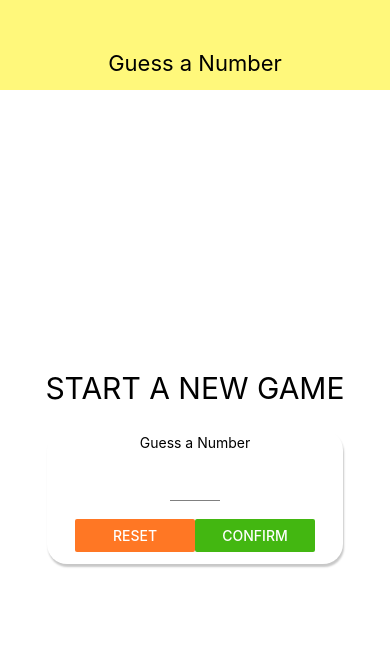
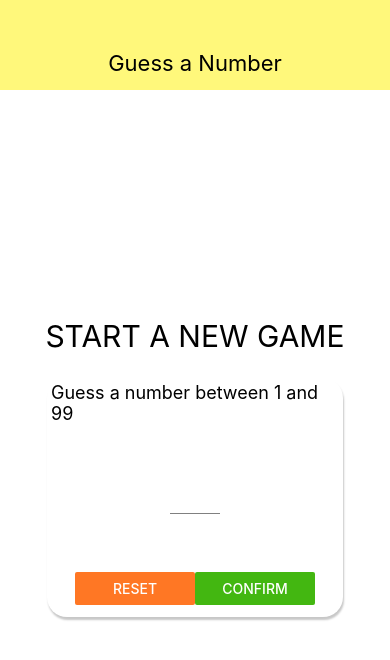
Before and after one commit to BulletButcher88/rn-number-game, a React Native app: screen / in a window 390 px wide. Shown: the top 660 px of the page. Built offline with nearby package versions, Linux system fonts and the light colour scheme.

Commit message:
validation

```diff
--- a/components/Input.js
+++ b/components/Input.js
@@ -12,7 +12,7 @@ const styles = StyleSheet.create({
     height: 40,
     borderBottomColor: 'grey',
     borderBottomWidth: 1,
-    marginVertical: 10,
+    marginVertical: 50,
   }
 })
 
--- a/screen/StartGameScreen.js
+++ b/screen/StartGameScreen.js
@@ -1,27 +1,74 @@
-import React from 'react';
-import { View, Text, StyleSheet, TextInput, Button } from 'react-native';
+import React, { useState } from 'react';
+import { View, Text, StyleSheet, TouchableWithoutFeedback, Button, Keyboard, Alert } from 'react-native';
 
 import Card from '../components/Card';
 import Colors from '../constants/colors';
 import Input from '../components/Input'
 
 const StartGameScreen = (props) => {
+  const [enterValue, setEnterValue] = useState('')
+  const [confirmed, setConfirmed] = useState(false)
+  const [selectedNumber, setSelectedNumber] = useState()
+  const [dots, setDots] = useState('.')
+
+  const numberEnterHandler = (text) => {
+    setEnterValue(text.replace(/[^0-99]/g, ''))
+  }
+
+  const resetHandler = () => {
+    setEnterValue('')
+    setConfirmed(false)
+  }
+  const confirmInputHandler = () => {
+    const chosenNumber = parseInt(enterValue);
+    if (isNaN(chosenNumber) || chosenNumber <= 0 || chosenNumber > 99) {
+      Alert.alert(
+        'Invalid input:',
+        'Please ender in a number',
+        [{ text: 'TRY AGAIN', style: 'destructive', onPress: resetHandler }])
+      return;
+    }
+    setConfirmed(true)
+    setSelectedNumber(chosenNumber)
+    setEnterValue('')
+  }
+
+
+
+  let confirmedOutput;
+
+
+  if (confirmed) {
+    confirmedOutput = <Text>Chosen Number :{selectedNumber}</Text>
+  }
+
   return (
+    <TouchableWithoutFeedback onPress={() => {
+      Keyboard.dismiss()
+    }}>
       <View style={styles.screen}>
-      <Text style={styles.title}>START A NEW GAME</Text>
+        <Text style={styles.title}>{!enterValue ? 'START A NEW GAME' : "...GUESS WISELY MY FRIEND"}</Text>
         <Card style={styles.inputContainer}>
-        <Text>Guess a Number</Text>
-        <Input style={styles.input} keyboardType='number-pad' maxLength={2} autoCorrect={false} />
+          <Text style={styles.text}>Guess a number between 1 and 99</Text>
+          <Input style={styles.input}
+            keyboardType='number-pad'
+            maxLength={2}
+            autoCorrect={false}
+            onChangeText={numberEnterHandler}
+            value={enterValue}
+          />
           <View style={styles.buttonContainer}>
             <View style={styles.button}>
-            <Button title="RESET" onPress={() => { }} color={Colors.accent} />
+              <Button title="RESET" onPress={resetHandler} color={Colors.accent} />
             </View>
             <View style={styles.button}>
-            <Button title="CONFIRM" onPress={() => { }} color={Colors.primary} />
+              <Button title="CONFIRM" onPress={confirmInputHandler} color={Colors.primary} />
             </View>
           </View>
         </Card>
+        {confirmedOutput}
       </View>
+    </TouchableWithoutFeedback>
   )
 };
 
@@ -52,6 +99,9 @@ const styles = StyleSheet.create({
   input: {
     width: 50,
     textAlign: 'center'
+  },
+  text: {
+    fontSize: 18
   }
 })
 
```
Lines whose indentation alone changed are shown as unchanged.
